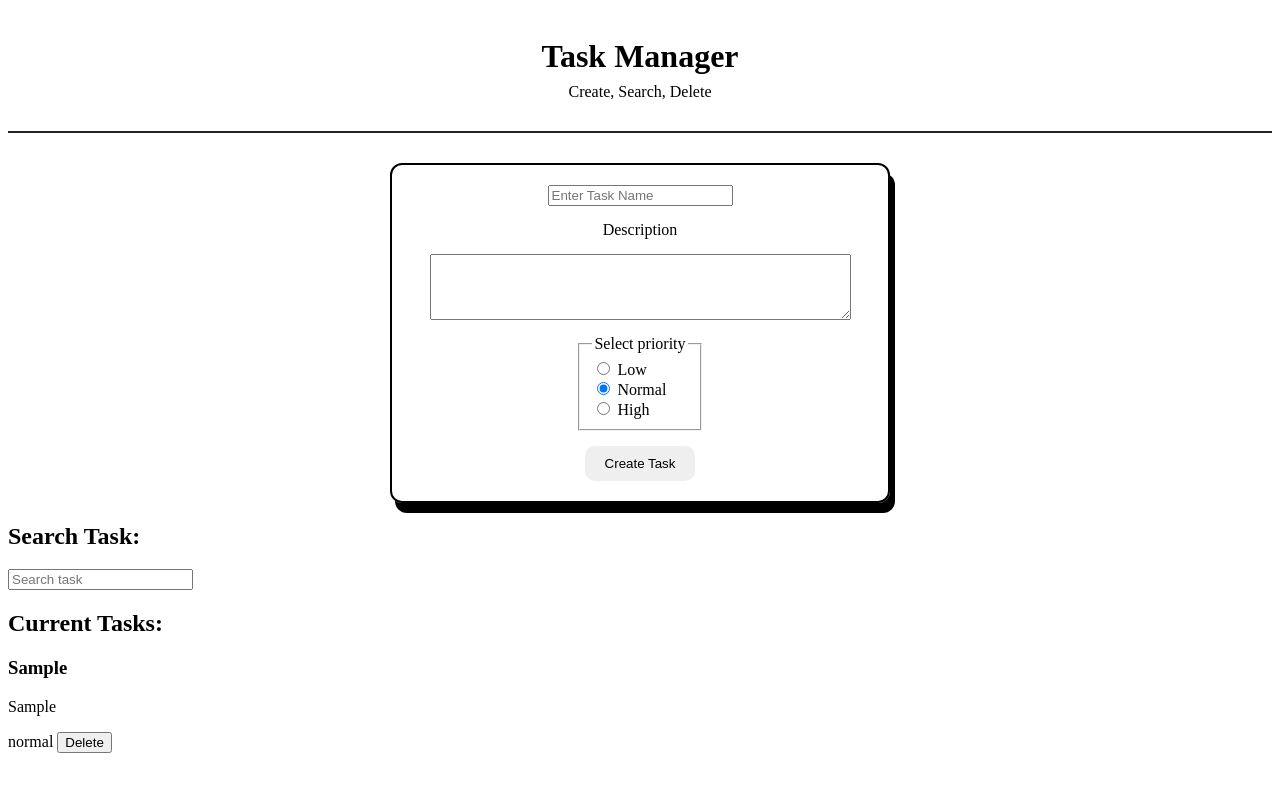
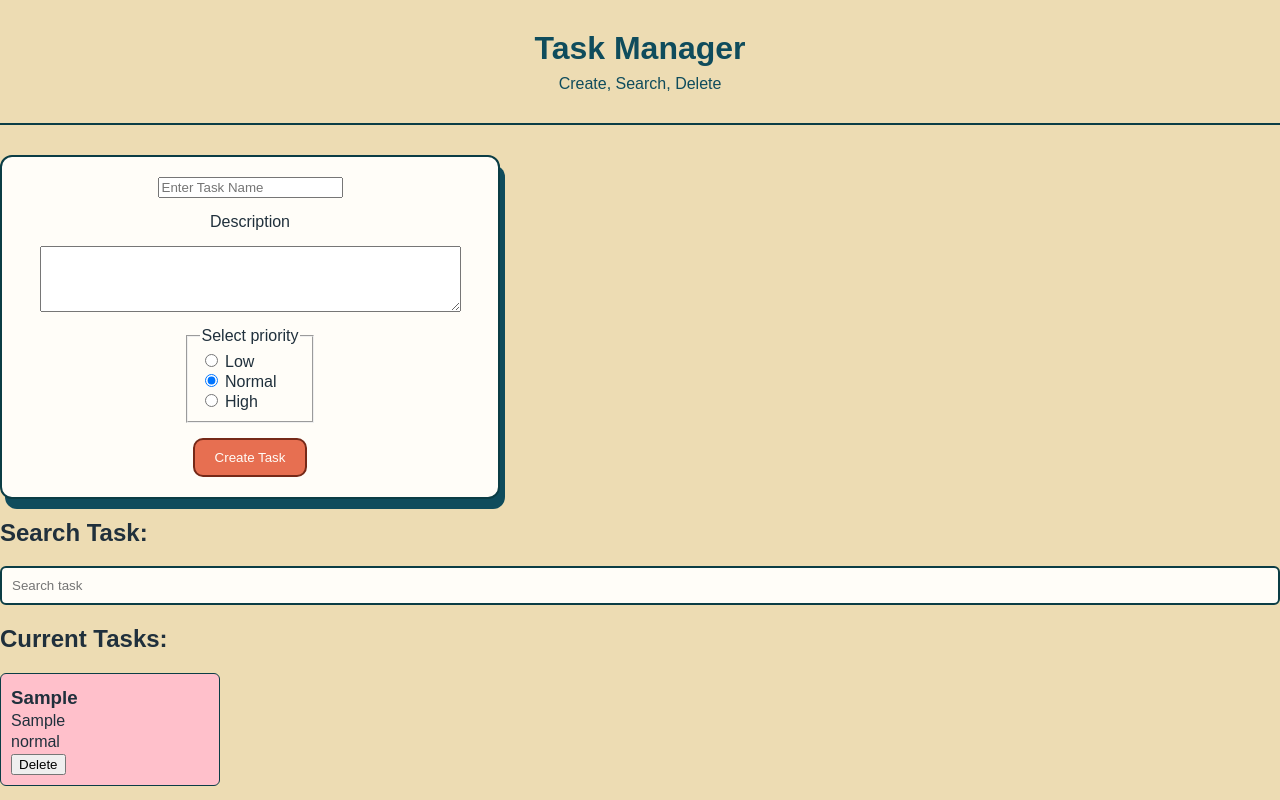
Before and after one commit to nikol1313/github-issue-tracker, a plain HTML site: page main.html in a window 1280 px wide. Both pictures are taken after typing "Sample", "Sample" into the empty fields and a click on the button "Create Task". Drawn offline with Linux system fonts and the light colour scheme.

Commit message:
added styles and formatting

```diff
--- a/style.css
+++ b/style.css
@@ -1,16 +1,43 @@
+:root {
+    --background: #eddcb3;
+    --surface: #fffdf8;
+    --ink: #20303c;
+    --teal: #0b3d45;
+    --teal-dark: #0f4c5c;
+    --coral: #e76f51;
+    --coral-dark: #762918;
+    --task-background: pink;
+}
+
+body {
+    background-color: var(--background);
+    color: var(--ink);
+    margin: 0;
+    font-family: sans-serif;
+}
+
 #task-form button {
     border-radius: 10px;
-    border: none;
+    border: 2px solid var(--coral-dark);
     cursor: pointer;
     padding: 10px 20px;
     transition: transform 0.2s ease,
     background-color 0.2s ease;
     font-weight: 500;
+    background-color: var(--coral);
+    color: var(--surface);
 }
 
 #task-form button:hover {
-    background-color: purple;
+    background-color: var(--coral-dark);
     transform: scale(1.07);
+}
+
+.controls {
+    display: flex;
+    align-items: flex-start;
+    justify-content: center;
+    gap: 30px;
 }
 
 header {
@@ -18,7 +45,8 @@ header {
     width: 100%;
     padding: 30px 0;
     margin-bottom: 30px;
-    border-bottom: 2px solid #222;
+    border-bottom: 2px solid var(--teal);
+    color: var(--teal-dark);
 }
 
 header h1 {
@@ -30,7 +58,9 @@ header p {
 }
 
 #task-form {
-    border: 2px solid black;
+
+    border: 2px solid var(--teal);
+    background-color: var(--surface);
     display: flex;
     flex-direction: column;
     align-items: center;
@@ -40,10 +70,58 @@ header p {
 
     gap: 15px;
     padding: 20px;
-    margin: 0 auto;
+    margin: 0;
 
     border-radius: 12px;
     box-sizing: border-box;
 
-    box-shadow: 5px 10px;
+    box-shadow: 5px 10px var(--teal-dark);
 }
+
+#search-input {
+    width: 100%;
+    box-sizing: border-box;
+    border: 2px solid var(--teal);
+    border-radius: 6px;
+    padding: 10px;
+    background-color: var(--surface);
+    color: var(--ink);
+}
+
+.controls section {
+    width: 300px;
+    max-width: 90%;
+}
+
+#display,
+#searched {
+    display: flex;
+    flex-wrap: wrap;
+    gap: 10px;
+}
+
+.task {
+    border: 1px solid var(--teal);
+    padding: 10px;
+    border-radius: 6px;
+    background-color: var(--task-background);
+    flex: 0 1 220px;
+    box-sizing: border-box;
+}
+
+.task h3,
+.task p {
+    margin: 3px 0;
+}
+
+.task span {
+    display: block;
+    margin: 3px 0;
+}
+
+@media (max-width: 850px) {
+    .controls {
+        flex-direction: column;
+        align-items: center;
+    }
+}
```
